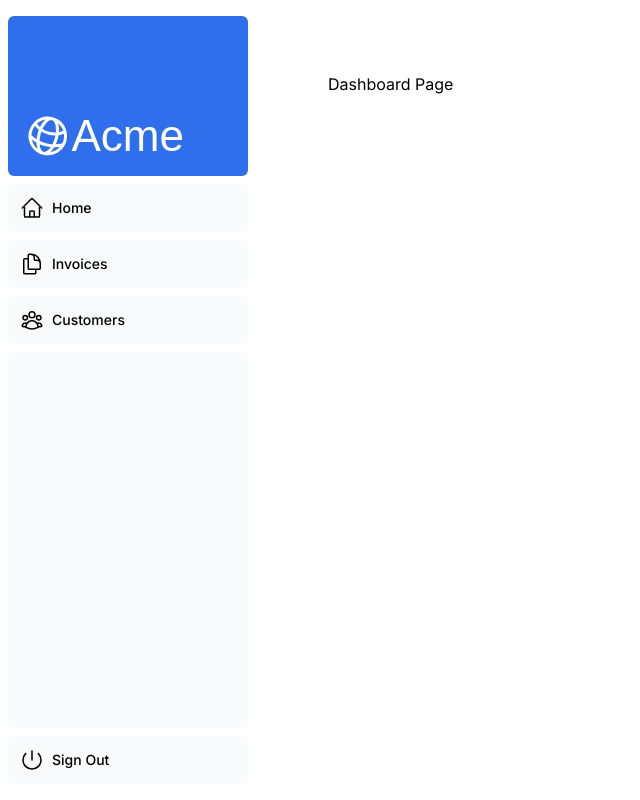
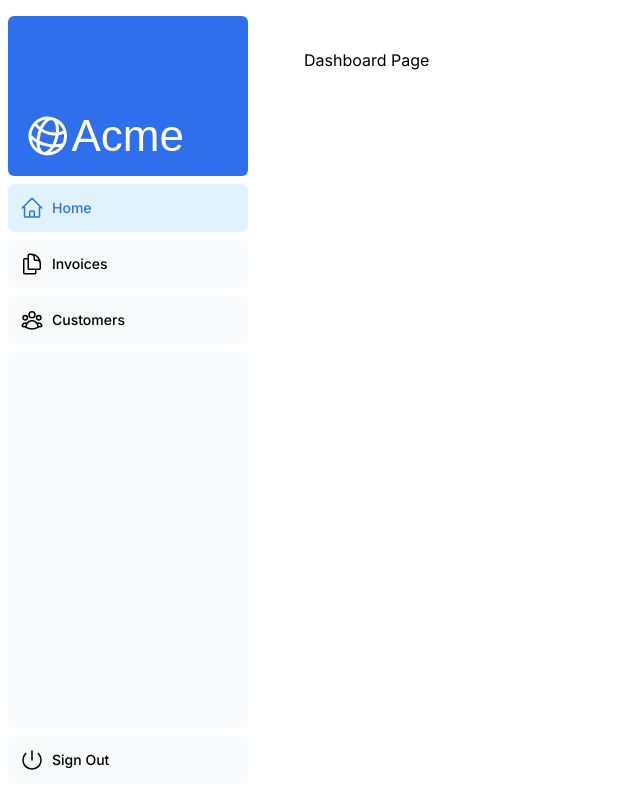
Before and after one commit to lleohck/nextjs-dashboard, a Next.js app: page /dashboard in a window 1280 px wide. Shown: the whole page, without its empty margins (0-640 px from the left). Built offline with nearby package versions, Linux system fonts and the light colour scheme; a web font is replaced by a local one.

Commit message:
Chapter 5 - Navigating Between Pages

```diff
--- a/app/dashboard/page.tsx
+++ b/app/dashboard/page.tsx
@@ -1,5 +1,5 @@
 
 
 export default function Page() {
-  return <div className="p-6">Dashboard Page</div>;
+  return <p>Dashboard Page</p>;
 }
--- a/app/ui/dashboard/nav-links.tsx
+++ b/app/ui/dashboard/nav-links.tsx
@@ -1,3 +1,8 @@
+"use client";
+
+import clsx from "clsx";
+import Link from "next/link";
+import { usePathname } from "next/navigation";
 import {
   UserGroupIcon,
   HomeIcon,
@@ -25,19 +30,25 @@
 ];
 
 export default function NavLinks() {
+  const pathname = usePathname();
   return (
     <>
       {links.map((link) => {
         const LinkIcon = link.icon;
         return (
-          <a
+          <Link
             key={link.name}
             href={link.href}
-            className="flex h-[48px] grow items-center justify-center gap-2 rounded-md bg-gray-50 p-3 text-sm font-medium hover:bg-sky-100 hover:text-blue-600 md:flex-none md:justify-start md:p-2 md:px-3"
+            className={clsx(
+              "flex h-[48px] grow items-center justify-center gap-2 rounded-md bg-gray-50 p-3 text-sm font-medium hover:bg-sky-100 hover:text-blue-600 md:flex-none md:justify-start md:p-2 md:px-3",
+              {
+                "bg-sky-100 text-blue-600": pathname === link.href,
+              }
+            )}
           >
             <LinkIcon className="w-6" />
             <p className="hidden md:block">{link.name}</p>
-          </a>
+          </Link>
         );
       })}
     </>
```
